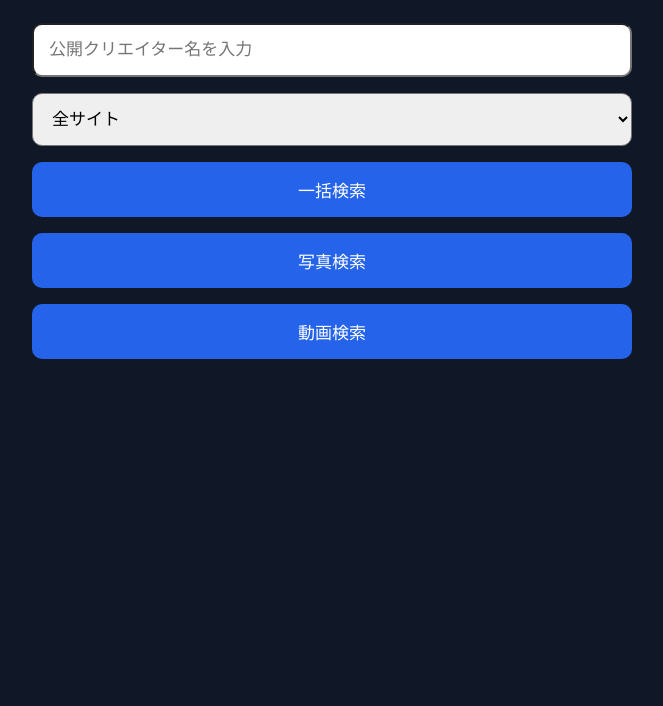
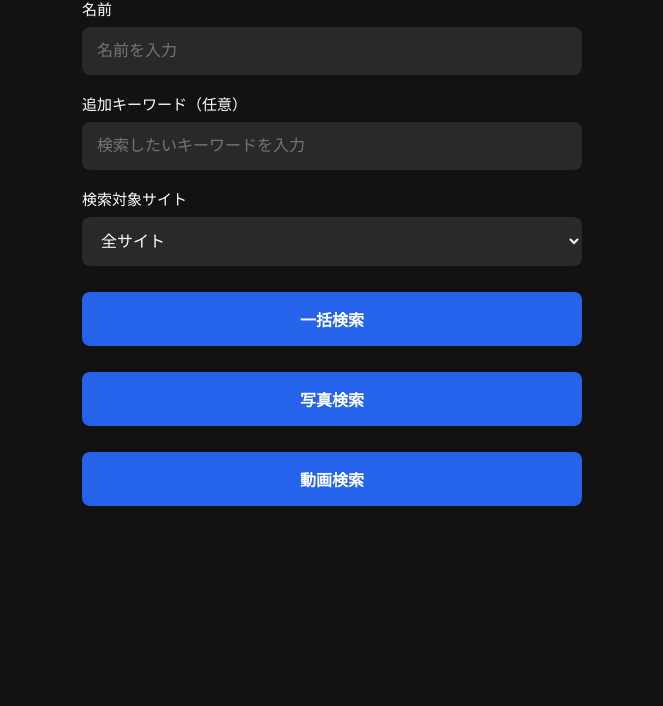
Before and after one commit to yasuzi1974/sns-search, a plain HTML site: page index.html in a window 1280 px wide. Shown: the part 94-800 px from the top of the page, without its empty margins (308-971 px from the left). Drawn offline with Linux system fonts and the light colour scheme.

Commit message:
Refactor HTML structure and update styles

```diff
--- a/index.html
+++ b/index.html
@@ -3,36 +3,56 @@
 <html lang="ja">
 <head>
 <meta charset="UTF-8">
-<meta name="viewport" content="width=device-width, initial-scale=1">
+<meta name="viewport" content="width=device-width, initial-scale=1.0">
 <title>SNS横断検索</title>
 <style>
 body {
+  background: #121212;
+  color: white;
   font-family: sans-serif;
-  background: #101827;
-  color: white;
-  max-width: 600px;
+  padding: 20px;
+  max-width: 500px;
   margin: auto;
-  padding: 20px;
+}
+h1 {
+  text-align: center;
+  font-size: 26px;
 }
 input, select, button {
-  box-sizing: border-box;
   width: 100%;
   padding: 15px;
-  margin: 8px 0;
-  border-radius: 10px;
-  font-size: 17px;
+  margin: 8px 0 18px;
+  font-size: 16px;
+  border-radius: 8px;
+  border: none;
+  box-sizing: border-box;
+}
+input, select {
+  background: #292929;
+  color: white;
 }
 button {
   background: #2563eb;
   color: white;
-  border: none;
+  font-weight: bold;
   cursor: pointer;
+}
+label {
+  font-size: 15px;
 }
 </style>
 </head>
 <body>
+
 <h1>SNS横断検索</h1>
-<input id="name" placeholder="公開クリエイター名を入力">
+
+<label for="name">名前</label>
+<input id="name" placeholder="名前を入力">
+
+<label for="keyword">追加キーワード（任意）</label>
+<input id="keyword" placeholder="検索したいキーワードを入力">
+
+<label for="site">検索対象サイト</label>
 <select id="site">
 <option value="all">全サイト</option>
 <option value="instagram.com">Instagram</option>
@@ -43,32 +63,57 @@ button {
 <option value="vimeo.com">Vimeo</option>
 <option value="dailymotion.com">Dailymotion</option>
 <option value="pinterest.com">Pinterest</option>
-<option value="nicovideo.jp">ニコニコ</option>
+<option value="nicovideo.jp">ニコニコ動画</option>
 </select>
-<button onclick="search('')">一括検索</button>
-<button onclick="search('isch')">写真検索</button>
-<button onclick="search('vid')">動画検索</button>
+
+<button onclick="search('all')">一括検索</button>
+<button onclick="search('image')">写真検索</button>
+<button onclick="search('video')">動画検索</button>
+
 <script>
-function search(mode) {
+function search(type) {
   const name = document.getElementById('name').value.trim();
+  const keyword = document.getElementById('keyword').value.trim();
   const site = document.getElementById('site').value;
+
   if (!name) {
     alert('名前を入力してください');
     return;
   }
-  const domains = [
-    'instagram.com','facebook.com','x.com',
-    'tiktok.com','youtube.com','vimeo.com',
-    'dailymotion.com','pinterest.com','nicovideo.jp'
+
+  const sites = [
+    'instagram.com',
+    'facebook.com',
+    'x.com',
+    'tiktok.com',
+    'youtube.com',
+    'vimeo.com',
+    'dailymotion.com',
+    'pinterest.com',
+    'nicovideo.jp'
   ];
-  const filter = site === 'all'
-    ? '(' + domains.map(d => 'site:' + d).join(' OR ') + ')'
-    : 'site:' + site;
-  const url = 'https://www.google.com/search?q='
-    + encodeURIComponent(name + ' ' + filter)
-    + (mode ? '&tbm=' + mode : '');
+
+  let query = '"' + name + '"';
+
+  if (keyword) {
+    query += ' ' + keyword;
+  }
+
+  if (site === 'all') {
+    query += ' (' + sites.map(s => 'site:' + s).join(' OR ') + ')';
+  } else {
+    query += ' site:' + site;
+  }
+
+  let url = 'https://www.google.com/search?q='
+    + encodeURIComponent(query);
+
+  if (type === 'image') url += '&tbm=isch';
+  if (type === 'video') url += '&tbm=vid';
+
   window.location.href = url;
 }
 </script>
+
 </body>
 </html>
```
